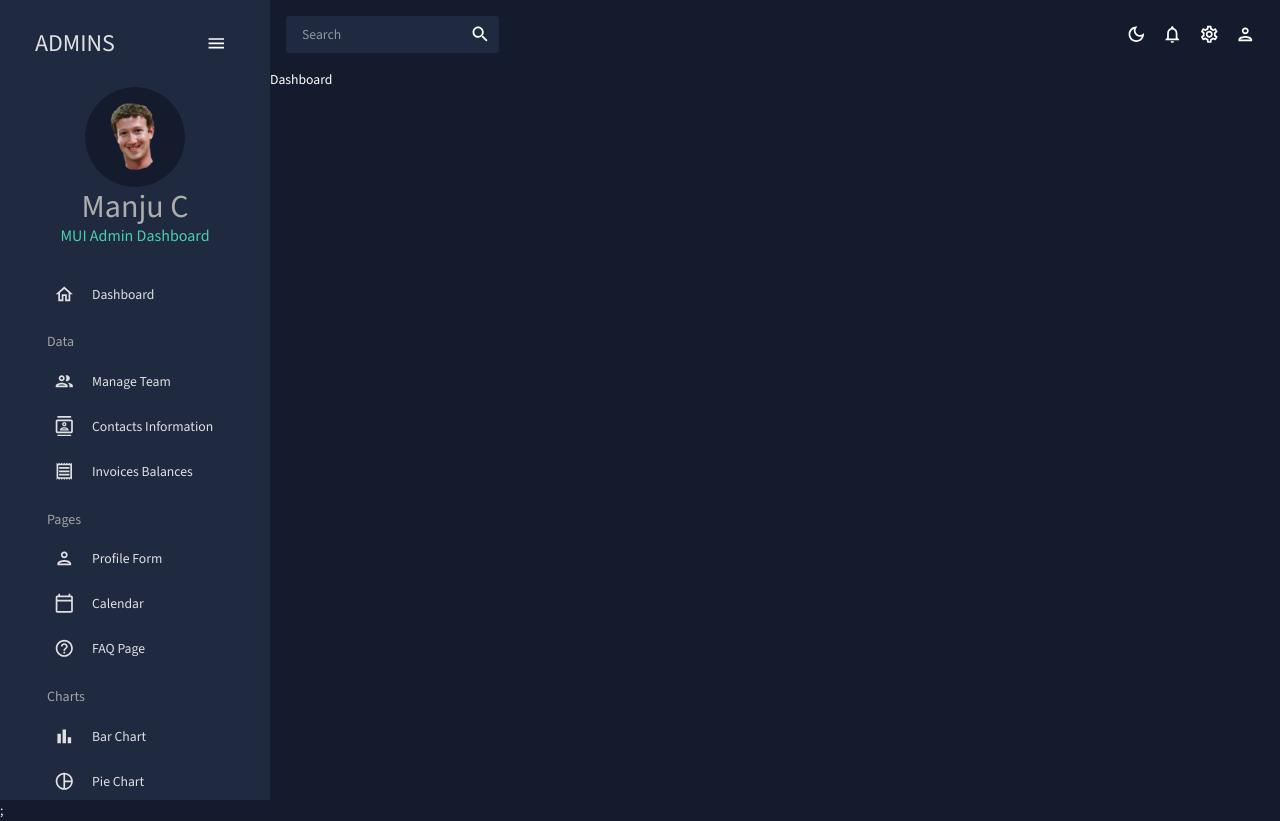
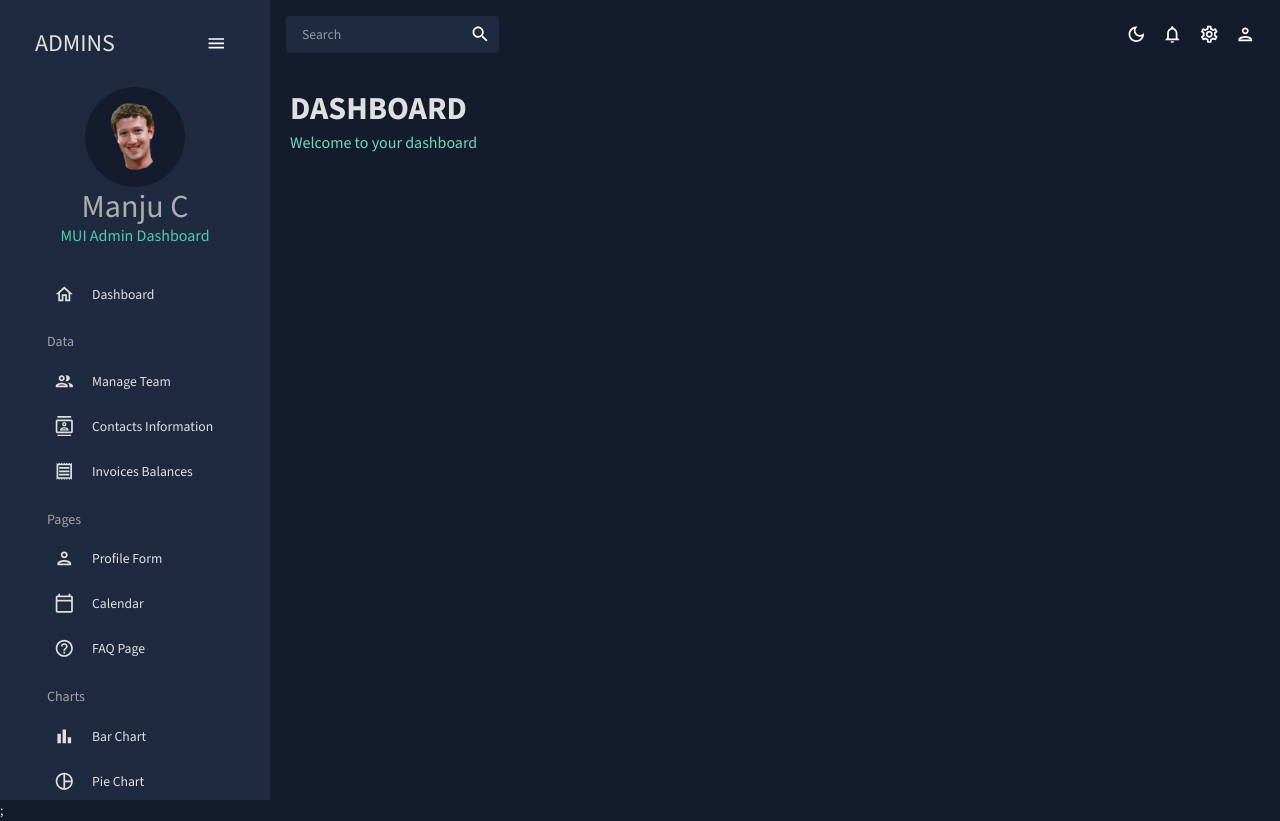
Before and after one commit to manjunathagee/React_Admin_Dashboard_MUI, a React (Vite) app: page / in a window 1280 px wide. Built offline with nearby package versions, Linux system fonts and the light colour scheme; the HTML template or start-up script is replaced by a standard one.

Commit message:
Header integration

```diff
--- /dev/null
+++ b/src/components/Header.jsx
@@ -0,0 +1,25 @@
+import React from "react";
+import { Box, Typography, useTheme } from "@mui/material";
+import { tokens } from "../theme";
+
+const Header = ({ title, subtitle }) => {
+  const theme = useTheme();
+  const colors = tokens(theme.palette.mode);
+  return (
+    <Box mb="30px">
+      <Typography
+        variant="h2"
+        fontWeight="bold"
+        color={colors.grey[100]}
+        mb="5px"
+      >
+        {title}
+      </Typography>
+      <Typography variant="h5" color={colors.greenAccent[400]}>
+        {subtitle}
+      </Typography>
+    </Box>
+  );
+};
+
+export default Header;
--- a/src/scenes/dashboard/index.jsx
+++ b/src/scenes/dashboard/index.jsx
@@ -1,7 +1,15 @@
+import { Box } from "@mui/material";
 import React from "react";
+import Header from "../../components/Header";
 
 const Dashboard = () => {
-  return <div>Dashboard</div>;
+  return (
+    <Box m="20px">
+      <Box display="flex" justifyContent="space-between" alignItems="center">
+        <Header title="DASHBOARD" subtitle="Welcome to your dashboard" />
+      </Box>
+    </Box>
+  );
 };
 
 export default Dashboard;
```
